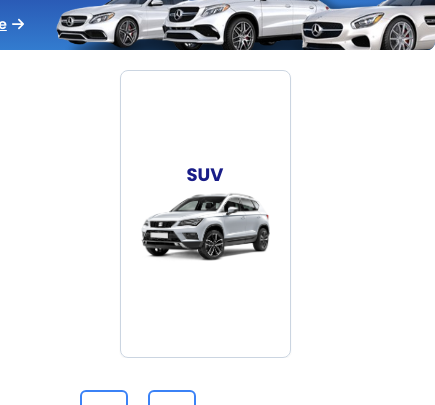
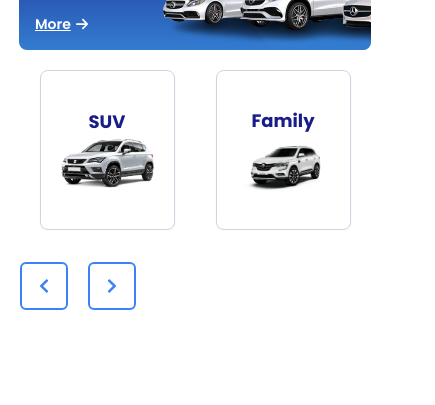
Before and after one commit to sakhanflh/senech-autos, a React (Vite) app: page / in a window 390 px wide. Shown: the part 766-1171 px from the top of the page, 435 px wide, since content can reach past the window. After the commit the page ends 1076 px from the top, so only its background shows below. Built offline with nearby package versions, Linux system fonts and the light colour scheme.

Commit message:
bug: fix bug on slider mobile

```diff
--- a/src/components/data/CarCategoryData.tsx
+++ b/src/components/data/CarCategoryData.tsx
@@ -5,7 +5,7 @@ export const CarCategoryData = [
         'link': ''
     },
     {
-        'type': 'Family Car',
+        'type': 'Family',
         'image': '/image/FamilyCar.png',
         'link': ''
     },
--- a/src/components/elements/Button/CustomNavigation.tsx
+++ b/src/components/elements/Button/CustomNavigation.tsx
@@ -8,7 +8,7 @@ interface CustomNavigationProps {
 
 const CustomNavigation: React.FC<CustomNavigationProps> = ({ onPrevClick, onNextClick }) => {
     return (
-        <div className="absolute -bottom-20 left-20 flex space-x-5">
+        <div className="absolute -bottom-20 xl:left-20 flex space-x-5">
             <button
                 onClick={onPrevClick}
                 className="w-12 h-12 flex items-center justify-center border-2 border-blue-500 rounded-md text-blue-500 custom-prev hover:scale-90 transition-all duration-200"
--- a/src/components/elements/Card/CarCategory.tsx
+++ b/src/components/elements/Card/CarCategory.tsx
@@ -22,7 +22,7 @@ const CarCategory = ({ image, type, link }: DataProps) => {
     };
 
     return (
-        <div className={`xl:h-44 h-72 overflow-hidden border justify-center items-center p-5 flex flex-col rounded-lg ml-5 transition-all duration-300 ${isHovered ? 'border-tertiary shadow-xl' : 'border-slate-300 shadow-sm'}`}
+        <div className={`xl:h-44 h-40 overflow-hidden border justify-center items-center p-5 flex flex-col rounded-lg ml-5 transition-all duration-300 ${isHovered ? 'border-tertiary shadow-xl' : 'border-slate-300 shadow-sm'}`}
             onMouseEnter={handleMouseEnter}
             onMouseLeave={handleMouseLeave}
         >
--- a/src/components/elements/Card/DiscCard.tsx
+++ b/src/components/elements/Card/DiscCard.tsx
@@ -4,7 +4,7 @@ import { FaArrowRight } from "react-icons/fa6";
 const DiscCard = () => {
     const [isHovered, setIsHovered] = useState<number | null>(null)
     return (
-        <aside className="w-[30rem] xl:h-44 h-36 p-4 rounded-lg relative overflow-hidden box-border flex bg-gradient-to-t to-primary from-tertiary text-white" onMouseEnter={() => setIsHovered(1)} onMouseLeave={() => setIsHovered(null)}>
+        <aside className="w-[22rem] xl:h-44 h-36 p-4 rounded-lg relative overflow-hidden box-border flex bg-gradient-to-t to-primary from-tertiary text-white" onMouseEnter={() => setIsHovered(1)} onMouseLeave={() => setIsHovered(null)}>
             <div className={`absolute bg-gradient-to-t from-transparent to-tertiary rotate-[230deg] -right-24 transition-all duration-200 ${isHovered === 1 ? 'xl:w-60 xl:h-60 w-56 h-56' : 'xl:w-52 xl:h-52 w-48 h-48'}`}></div>
             <div className="w-2/4 gap-3 flex flex-col">
                 <p className="xl:p-1 bg-extra rounded-md font-medium text-xs xl:text-sm py-1 max-w-24 xl:max-w-28 justify-center flex">361 213 Cars</p>
@@ -13,7 +13,7 @@ const DiscCard = () => {
             </div>
 
             <div className="w-2/4 overflow-hidden ">
-                <img src="/image/cardCar.png" alt="" className="absolute xl:top-0 xl:left-28 -top-5 left-20" />
+                <img src="/image/cardCar.png" alt="" className="absolute xl:top-0 xl:left-28 top-0 left-32" />
             </div>
         </aside>
     )
--- a/src/components/layouts/home/CategorySlider.tsx
+++ b/src/components/layouts/home/CategorySlider.tsx
@@ -29,7 +29,7 @@ const CategorySlider: React.FC = () => {
     const slides = [
         ...data.map((cat, i) => (
             <SwiperSlide key={i}>
-                <div className="xl:mx-2 mx-20">
+                <div className="xl:mx-2 mr-5 xl:mr-0">
                     <CarCategory
                         type={cat.type}
                         image={cat.image}
@@ -42,24 +42,31 @@ const CategorySlider: React.FC = () => {
 
     const settings = {
         modules: [Navigation, Pagination, Scrollbar, A11y],
-        spaceBetween: 10,
         loop: true,
         navigation: {
             prevEl: '.custom-prev',
             nextEl: '.custom-next',
         },
         breakpoints: {
+            0: {
+                slidesPerView: 2,
+                spaceBetween: 1,
+            },
             640: {
                 slidesPerView: 2,
+                spaceBetween: 1,
             },
             768: {
                 slidesPerView: 2,
+                spaceBetween: 1,
             },
             1024: {
                 slidesPerView: 3,
+                spaceBetween: 10,
             },
             1280: {
                 slidesPerView: 4,
+                spaceBetween: 10,
             },
         }
     };
```
